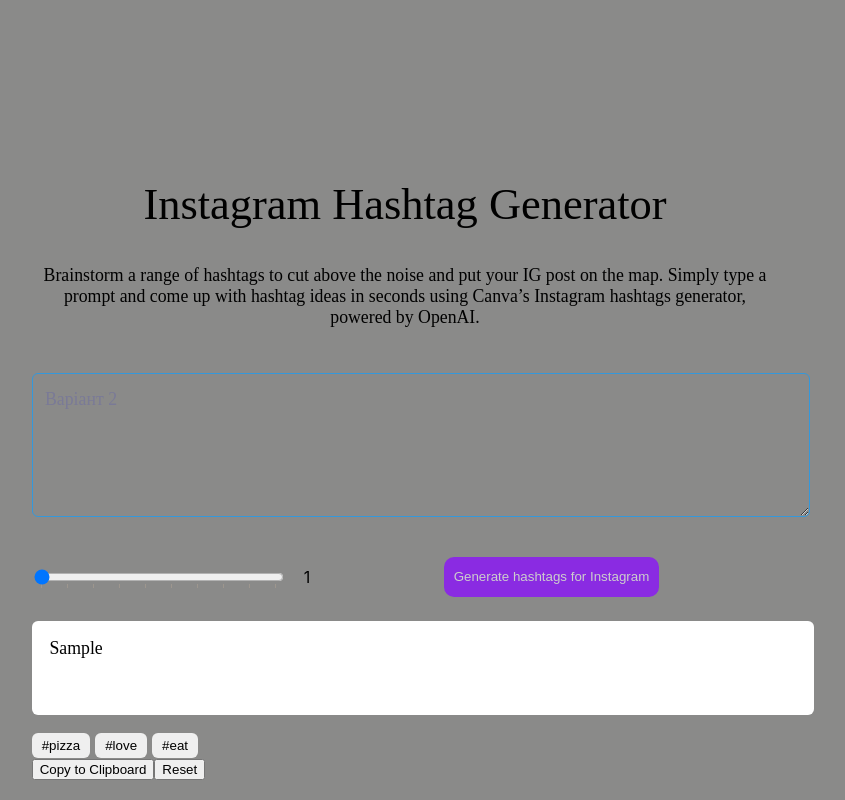
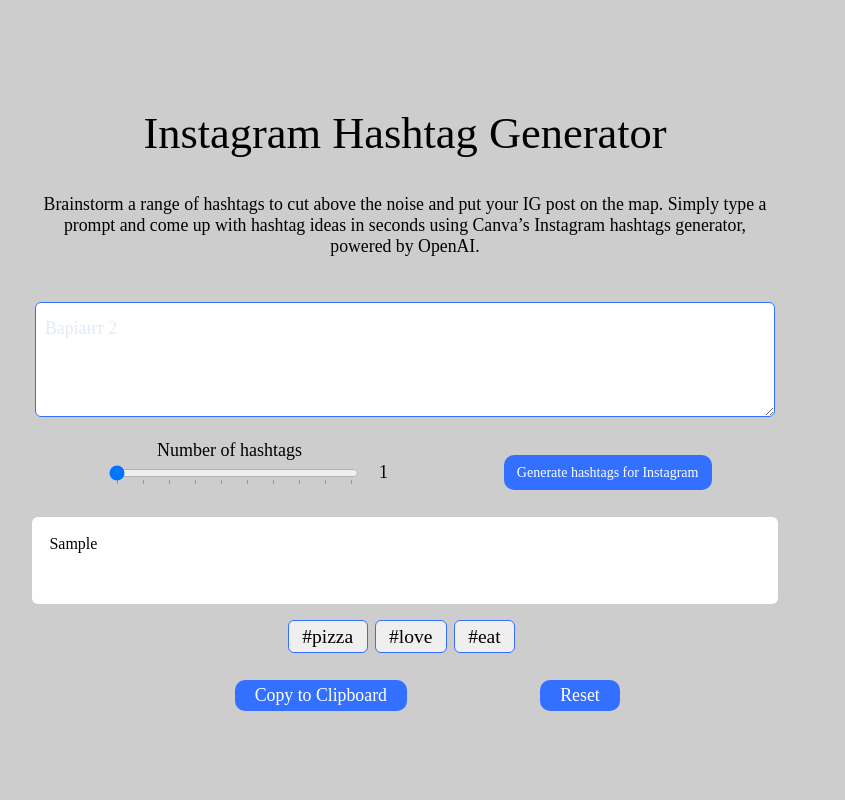
Before and after one commit to pylypchukroman/smart_hashtag_generator, a React (Create React App) app in the folder hashtag_generator/: page / in a window 1280 px wide. Both pictures are taken after typing "Sample" into the empty fields and a click on the button "Generate hashtags for Instagram". Shown: the top 800 px of the page, without its empty margins (235-1080 px from the left). Built offline with nearby package versions, Linux system fonts and the light colour scheme.

Commit message:
added styles desktop

```diff
--- a/hashtag_generator/src/App.module.scss
+++ b/hashtag_generator/src/App.module.scss
@@ -1,10 +1,11 @@
-@use 'src/styles/mixins' as *;
-@use 'src/styles/varibles' as *;
+@use 'src/styles/mixins';
+@use 'src/styles/varibles';
 
 .app {
-  background-color: #8A8A89;
+  @include mixins.size('padding-right', 50, 300);
+  @include mixins.size('padding-left', 50, 300);
+  @include mixins.size('padding-top', 80, 120);
+  @include mixins.size('padding-bottom', 100, 150);
+  background-color: varibles.$silver;
   height: 100vh;
-  @include size('padding-right', 300, 300);
-  @include size('padding-left', 300, 300);
-  @include size('padding-top', 200, 200);
 }
--- a/hashtag_generator/src/components/Hashtag/Hashtag.module.scss
+++ b/hashtag_generator/src/components/Hashtag/Hashtag.module.scss
@@ -3,8 +3,13 @@
 
 .button {
   width: auto;
-  padding: 5px 10px;
   border-radius: 6px;
-  border: none;
-  margin-right: 5px;
+  @include mixins.size('font-size', 10, 22);
+  @include mixins.size('margin-right', 5, 8);
+  @include mixins.size('padding-top', 5, 5);
+  @include mixins.size('padding-bottom', 5, 5);
+  @include mixins.size('padding-right', 5, 15);
+  @include mixins.size('padding-left', 5, 15);
+  font-family: varibles.$ubuntu;
+  border: 1px solid varibles.$light-blue;
 }
--- a/hashtag_generator/src/components/Hero/Hero.module.scss
+++ b/hashtag_generator/src/components/Hero/Hero.module.scss
@@ -4,15 +4,14 @@
 .heroText {
   @include mixins.size('font-size', 30, 50);
   @include mixins.size('margin-bottom', 30, 40);
-  font-family: Ubuntu, serif;
+  font-family: varibles.$ubuntu;
   margin-top: 0;
   text-align: center;
 }
 .secondaryText {
   @include mixins.size('margin-bottom', 20, 50);
   @include mixins.size('font-size', 20, 20);
-  font-family: Ubuntu, serif;
+  font-family: varibles.$ubuntu;
   text-align: center;
   margin-top: 0;
-
 }
--- a/hashtag_generator/src/components/Input/Input.jsx
+++ b/hashtag_generator/src/components/Input/Input.jsx
@@ -36,6 +36,7 @@
                 className={styles.inputStyle}
                 style={inputStyle}
                 value={inputValue}
+                maxLength="200"
                 onFocus={() => setIsFocused(true)}
                 onBlur={() => setIsFocused(false)}
                 onChange={(e) => setInputValue(e.target.value)}
--- a/hashtag_generator/src/components/Input/Input.module.scss
+++ b/hashtag_generator/src/components/Input/Input.module.scss
@@ -4,32 +4,33 @@
 .containerStyle {
   position: relative;
   width: 100%;
-  text-align: start;
+  display: flex;
+  align-items: center;
+  justify-content: center;
 }
   .inputStyle {
     @include mixins.size('font-size', 14, 20);
-    @include mixins.size('height', 60, 120);
+    @include mixins.size('height', 40, 88);
     @include mixins.size('padding-top', 14, 20);
     @include mixins.size('padding-bottom', 14, 20);
-    @include mixins.size('font-left', 14, 15);
-    @include mixins.size('font-right', 14, 15);
-    font-family: Ubuntu, serif;
-    width: 100%;
-    padding: 20px 15px;
+    @include mixins.size('padding-right', 14, 15);
+    @include mixins.size('padding-left', 14, 15);
+    @include mixins.size('width', 300, 800);
+    font-family: varibles.$ubuntu;
     border-radius: 6px;
-    border: 1px solid #3498db;
+    border: 1px solid varibles.$light-blue;
     outline: none;
     position: relative;
-    background-color: transparent;
+    background-color: varibles.$white;
     text-align: start;
   }
 .animatedTextStyle {
-  position: absolute;
-  font-family: Ubuntu, serif;
   @include mixins.size('top', 20, 30);
   @include mixins.size('left', 10, 15);
   @include mixins.size('font-size', 14, 20);
-  color: blue;
+  position: absolute;
+  font-family: varibles.$ubuntu;
+  color: varibles.$dark-blue;
   transform: translateY(-50%);
   pointer-events: none;
   transition: opacity 0.5s ease;
--- a/hashtag_generator/src/components/MainInput/MainInput.jsx
+++ b/hashtag_generator/src/components/MainInput/MainInput.jsx
@@ -30,15 +30,20 @@
     }
 
     return (
-        <form onSubmit={handleSubmit}>
+        <form
+            className={styles.form}
+            onSubmit={handleSubmit}
+        >
             <Input
                 inputValue={inputValue}
                 setInputValue={setInputValue}
             />
+
             <div className={styles.numberInputWrapper}>
+                <div className={styles.wrapper}>
                     <input
-                    className={styles.numberInput}
                         type="range"
+                        id="rang"
                         min="1"
                         max="10"
                         step="1"
@@ -59,7 +64,9 @@
                         <option value="9"></option>
                         <option value="10"></option>
                     </datalist>
+                    <label className={styles.label} htmlFor="rang">Number of hashtags</label>
                     <p className={styles.hashtagsNumber}>{numberOfHashtags}</p>
+                </div>
                 <button type="submit" className={styles.submitBtn}>
                     Generate hashtags for Instagram
                 </button>
--- a/hashtag_generator/src/components/MainInput/MainInput.module.scss
+++ b/hashtag_generator/src/components/MainInput/MainInput.module.scss
@@ -2,15 +2,34 @@
 @use 'src/styles/varibles';
 
 .numberInputWrapper {
+  @include mixins.size('margin-top', 10, 30);
+  @include mixins.size('width', 10, 850);
+  display: flex;
+  justify-content: center;
+  align-items: center;
+}
+.wrapper {
+  position: relative;
   display: flex;
   align-items: center;
-  margin-top: 30px;
+  justify-content: center;
 }
-.numberInput {
-
+.title {
+  position: absolute;
+  @include mixins.size('bottom', 10, 55);
+  @include mixins.size('left', 10, 10);
 }
 .hashtagsNumber {
-  width: 40px;
+  @include mixins.size('width', 10, 40);
+  font-size: 18px;
+  font-family: varibles.$ubuntu;
+}
+.label {
+  position: absolute;
+  bottom: 40px;
+  left: 50px;
+  font-size: 18px;
+  font-family: varibles.$ubuntu;
 }
 
 input[type="range"] {
@@ -19,12 +38,17 @@
 }
 
 .submitBtn {
-  margin-left: 100px;
-  background-color: blueviolet;
-  height: 40px;
+  font-family: varibles.$ubuntu;
+  @include mixins.size('margin-left', 10, 100);
+  @include mixins.size('height', 10, 40);
+  @include mixins.size('padding-top', 5, 5);
+  @include mixins.size('padding-bottom', 15, 5);
+  @include mixins.size('padding-left', 10, 15);
+  @include mixins.size('padding-right', 10, 15);
+  font-size: 14px;
+  background-color: varibles.$light-blue;
   border-radius: 10px;
-  padding: 5px 10px;
   outline: none;
   border: none;
-  color: #CDCDCD;
+  color: varibles.$white;
 }
--- a/hashtag_generator/src/components/Output/Output.jsx
+++ b/hashtag_generator/src/components/Output/Output.jsx
@@ -42,23 +42,27 @@
             <p className={styles.hashtags}>
                 {hashtagsToShow.join(' ')}
             </p>
-            <div>
+            <div className={styles.hashtagsArea}>
                 {hashtags.map(hashtag => (
                     <Hashtag hashtag={hashtag} handleButtonClick={handleButtonClick}/>
                 ))}
             </div>
+            <div className={styles.BtbArea}>
                 <button
+                    className={styles.btn}
                     type="button"
                     onClick={handleSaveButtonClick}
                 >
                     Copy to Clipboard
                 </button>
                 <button
+                    className={styles.btn}
                     type="button"
                     onClick={handleResetButtonClick}
                 >
                     Reset
                 </button>
             </div>
+        </div>
     );
 };
--- a/hashtag_generator/src/components/Output/Output.module.scss
+++ b/hashtag_generator/src/components/Output/Output.module.scss
@@ -5,27 +5,52 @@
   @include mixins.size('padding-top', 10, 20);
   @include mixins.size('padding-left', 10, 20);
   @include mixins.size('padding-right', 10, 20);
-  @include mixins.size('font-size', 10, 20);
+  @include mixins.size('font-size', 10, 18);
   padding-bottom: 0;
   margin-bottom: 0;
-  width: 100%;
-  font-family: Ubuntu, serif;
+  font-family: varibles.$ubuntu;
   height: auto;
-  background-color: white;
+  background-color: varibles.$white;
   border-top-left-radius: 6px;
   border-top-right-radius: 6px;
   overflow-wrap: break-word;
 }
 .hashtags {
   @include mixins.size('padding', 10, 20);
-  @include mixins.size('font-size', 10, 20);
-  color: #0B44CD;
+  @include mixins.size('font-size', 10, 18);
+  @include mixins.size('min-height', 10, 18);
+  color: varibles.$dark-blue;
   margin-top: 0;
-  width: 100%;
   font-family: Ubuntu, serif;
-  min-height: 20px;
   background-color: white;
   border-bottom-left-radius: 6px;
   border-bottom-right-radius: 6px;
   overflow-wrap: break-word;
 }
+.hashtagsArea {
+  @include mixins.size('margin-bottom', 10, 30);
+  width: 100%;
+  display: flex;
+  align-items: center;
+  justify-content: center;
+  height: auto;
+}
+.BtbArea {
+  width: 100%;
+  display: flex;
+  align-items: center;
+  justify-content: center;
+}
+.btn {
+  @include mixins.size('margin-left', 10, 100);
+  @include mixins.size('margin-right', 10, 50);
+  @include mixins.size('font-size', 10, 20);
+  background-color: varibles.$light-blue;
+  height: auto;
+  border-radius: 10px;
+  padding: 5px 20px;
+  outline: none;
+  border: none;
+  color: varibles.$white;
+  font-family: varibles.$ubuntu;
+}
--- a/hashtag_generator/src/styles/varibles.scss
+++ b/hashtag_generator/src/styles/varibles.scss
@@ -9,11 +9,6 @@
 $light-blue: #3470FF;
 $silver: #CDCDCD;
 $ebony: #121417;
-$orange: #FE8400;
-$dark-orange: #D16B00;
-$sand: #F9F9F9;
-$black: #121417;
-$lightOrange: #FFE4C6;
-$light-black: #363535;
-$ceramic: #8A8A89;
 $white: #FFFFFF;
+
+$ubuntu: Ubuntu, serif;
```
Lines whose indentation alone changed are shown as unchanged.
